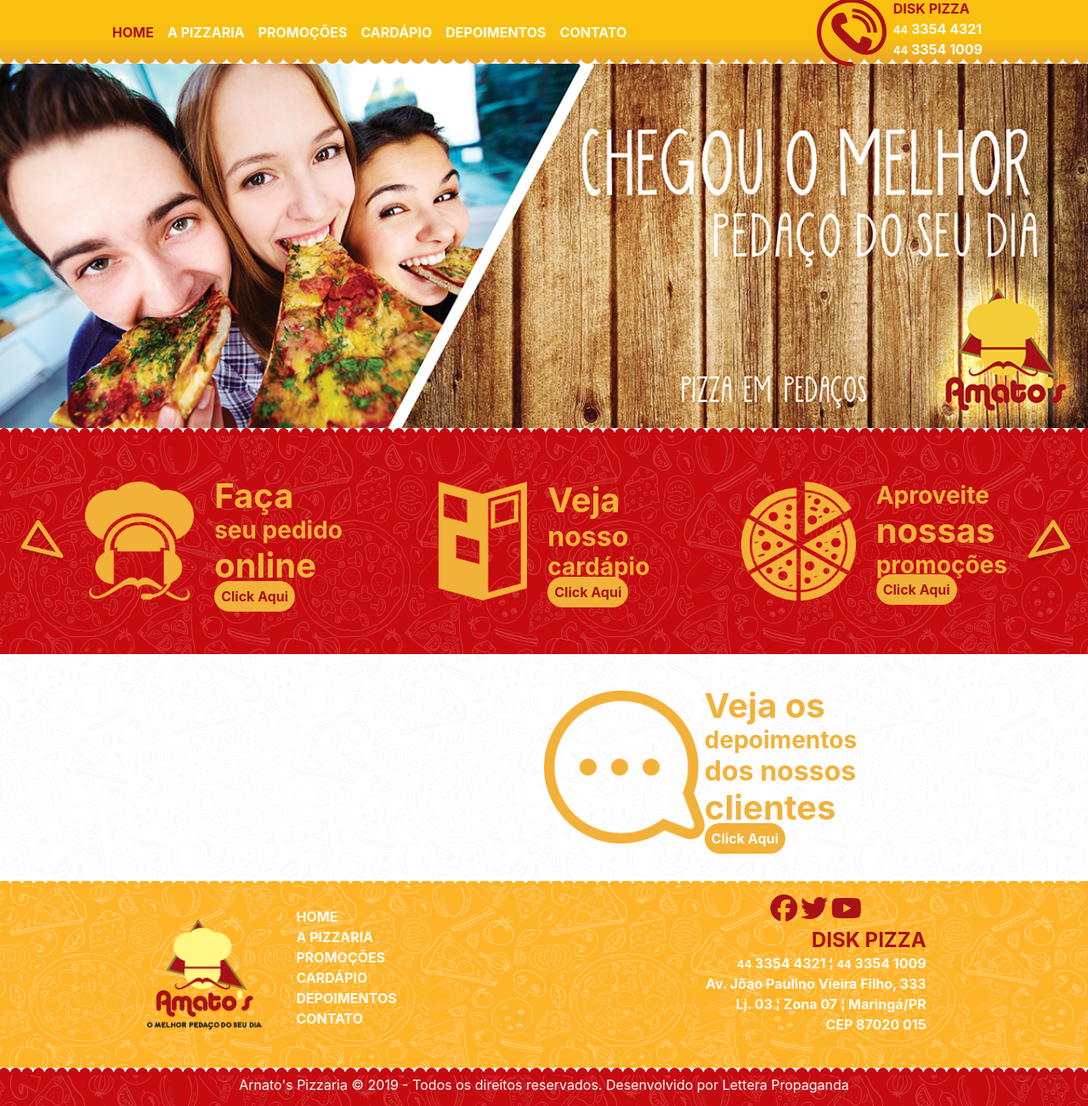
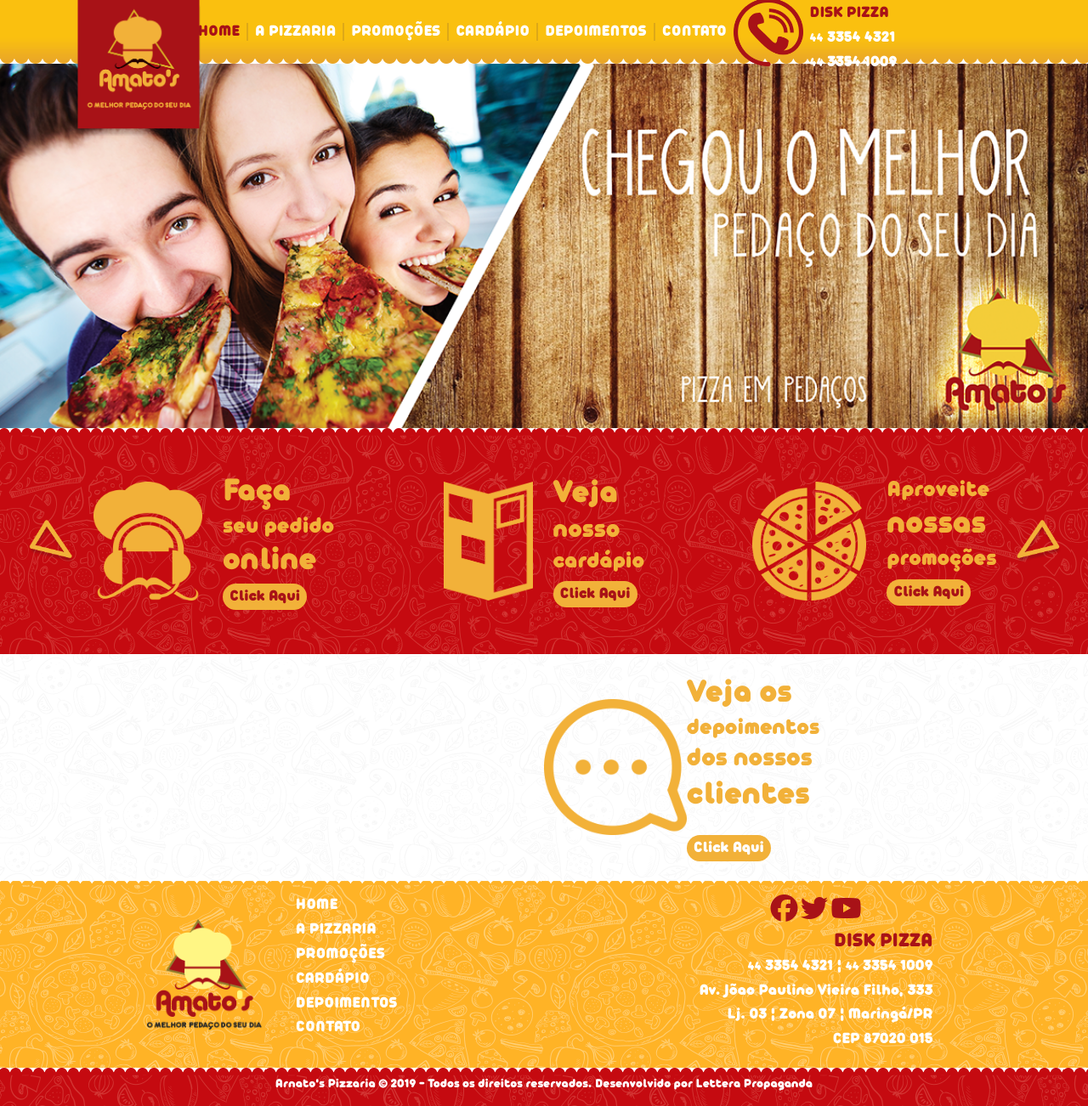
Before and after one commit to appvitor/portfolio-HTML-CSS-BootStrap, a PHP site: page / in a window 1280 px wide. Shown: the whole page at 85% size. Run offline with PHP 8.4, Linux system fonts and the light colour scheme; some libraries are stand-ins or nearby versions.

Commit message:
improve font, images, positions

```diff
--- a/pizzaria-HTML-CSS-Bootstrap/css/style.css
+++ b/pizzaria-HTML-CSS-Bootstrap/css/style.css
@@ -1,14 +1,15 @@
+@font-face {
+	font-family: "Arista Pro Fat";
+	src: url("../font/AristaProFat.otf");
+}
 body {
-	font-family: ;
-	font-weight: bold;
+	font-family: "Arista Pro Fat", "Segoe UI Black";
+	font-size: 1.2em;
 	color: white;
 }
 h1, h2, h3, h4, h5, h6 {
 	font-weight: bold;
 	margin-bottom: 0;
-}
-small {
-	font-weight: bold;
 }
 li {
 	list-style-type: none;
@@ -22,12 +23,24 @@ li {
 .colorWhite {
 	color: white;
 }
+#mainLogo {
+	height: 20vh;
+	z-index: 1;
+	left: 7vw;
+}
 .navbar {
 	background-image: url("../img/bg1.png");
 	height: 75px;
 }
 .navbar img {
 	max-height: 10vh;
+}
+.nav-link {
+	line-height: 5px;
+	border-right: 2px solid #dda818;
+}
+#linkContato {
+	border: none;
 }
 a:hover {
 	color: #a81217;
@@ -66,7 +79,7 @@ a:hover {
 	background-color: #a81217;
 }
 .parteDepoimentos img {
-	max-height: 180px;
+	max-height: 160px;
 }
 .parteContato {
 	height: 220px;
@@ -78,5 +91,5 @@ a:hover {
 .rodape {
 	height: 45px;
 	background-image: url("../img/bg5.png");
-	font-weight: normal;
+	font-size: 0.8em;
 }
--- a/pizzaria-HTML-CSS-Bootstrap/index.html
+++ b/pizzaria-HTML-CSS-Bootstrap/index.html
@@ -9,7 +9,8 @@
 </head>
 <body>
 	<!--INICIO HEADER-->
-	<nav class="navbar navbar-expand-md d-flex justify-content-around">
+	<img id="mainLogo" class="position-absolute" src="img/logo.png">
+	<nav class="navbar navbar-expand-md d-flex justify-content-center">
 		<ul class="navbar-nav d-none d-md-inline-flex">
 			<li class="nav-item">
 				<a class="nav-link colorRed" href="">HOME</a>
@@ -27,13 +28,13 @@
 				<a class="nav-link colorWhite" href="">DEPOIMENTOS</a>
 			</li>
 			<li class="nav-item">
-				<a class="nav-link colorWhite" href="">CONTATO</a>
+				<a id="linkContato" class="nav-link colorWhite" href="">CONTATO</a>
 			</li>
 		</ul>
-		<div class="d-flex justify-content-between">
+		<div class="d-flex align-items-center">
 			<img src="img/fone.png">
 			<div class="ml-2">
-				<p class="mb-0 colorRed">DISK PIZZA</p>
+				<p class="mb-0 mt-3 colorRed">DISK PIZZA</p>
 				<a href="4433544321" class="text-decoration-none colorWhite"><small>44</small> 3354 4321</a><br>
 				<a href="4433541009" class="text-decoration-none colorWhite"><small>44</small> 3354 1009</a>
 			</div>
@@ -51,7 +52,7 @@
 					<span class="ml-4">
 						<h1>Faça</h1>
 						<h3>seu pedido</h3>
-						<h1>online</h1>
+						<h1 class="mb-1">online</h1>
 						<a href="" class="text-decoration-none rounded-pill p-2 colorRed">Click Aqui</a>
 					</span>
 				</div>
@@ -62,7 +63,7 @@
 					<span class="ml-4">
 						<h1>Veja</h1>
 						<h2>nosso</h2>
-						<h3>cardápio</h3>
+						<h3 class="mb-2">cardápio</h3>
 						<a href="" class="text-decoration-none rounded-pill p-2 colorRed">Click Aqui</a>
 					</span>
 				</div>
@@ -73,7 +74,7 @@
 					<span class="ml-4 mr-4">
 						<h3>Aproveite</h3>
 						<h1>nossas</h1>
-						<h3>promoções</h3>
+						<h3 class="mb-2">promoções</h3>
 						<a href="" class="text-decoration-none rounded-pill p-2 colorRed">Click Aqui</a>
 					</span>
 					<img src="img/fatiaD.png" class="imgFatias">
@@ -87,10 +88,12 @@
 		<div class="row">
 			<div class="col-md-6">
 				<div class="row align-items-center">
-
-					<span>
-
-					</span>
+					<div class="fb-page"
+						data-href="https://www.facebook.com/imdb"
+						data-width="340"
+						data-hide-cover="false"
+						data-show-facepile="true">
+					</div>
 				</div>
 			</div>
 			<div class="col-md-6">
@@ -100,7 +103,7 @@
 						<h1>Veja os</h1>
 						<h3>depoimentos</h3>
 						<h2>dos nossos</h2>
-						<h1>clientes</h1>
+						<h1 class="mb-4">clientes</h1>
 						<a href="" class="text-decoration-none rounded-pill p-2 colorWhite">Click Aqui</a>
 					</span>
 				</div>
@@ -171,5 +174,8 @@
 	<script src="https://cdnjs.cloudflare.com/ajax/libs/popper.js/1.14.7/umd/popper.min.js" integrity="sha384-UO2eT0CpHqdSJQ6hJty5KVphtPhzWj9WO1clHTMGa3JDZwrnQq4sF86dIHNDz0W1" crossorigin="anonymous"></script>
 	<script src="https://stackpath.bootstrapcdn.com/bootstrap/4.3.1/js/bootstrap.min.js" integrity="sha384-JjSmVgyd0p3pXB1rRibZUAYoIIy6OrQ6VrjIEaFf/nJGzIxFDsf4x0xIM+B07jRM" crossorigin="anonymous"></script>
 	<script src="https://kit.fontawesome.com/ec1d6f7600.js"></script>
+	<script type="text/javascript">
+		js.src = "https://connect.facebook.net/ru_RU/sdk.js#xfbml=1&amp;version=v2.5";
+	</script>
 </body>
 </html>
```
Also changed, not shown: pizzaria-HTML-CSS-Bootstrap/font/AristaProFat.otf (added).
